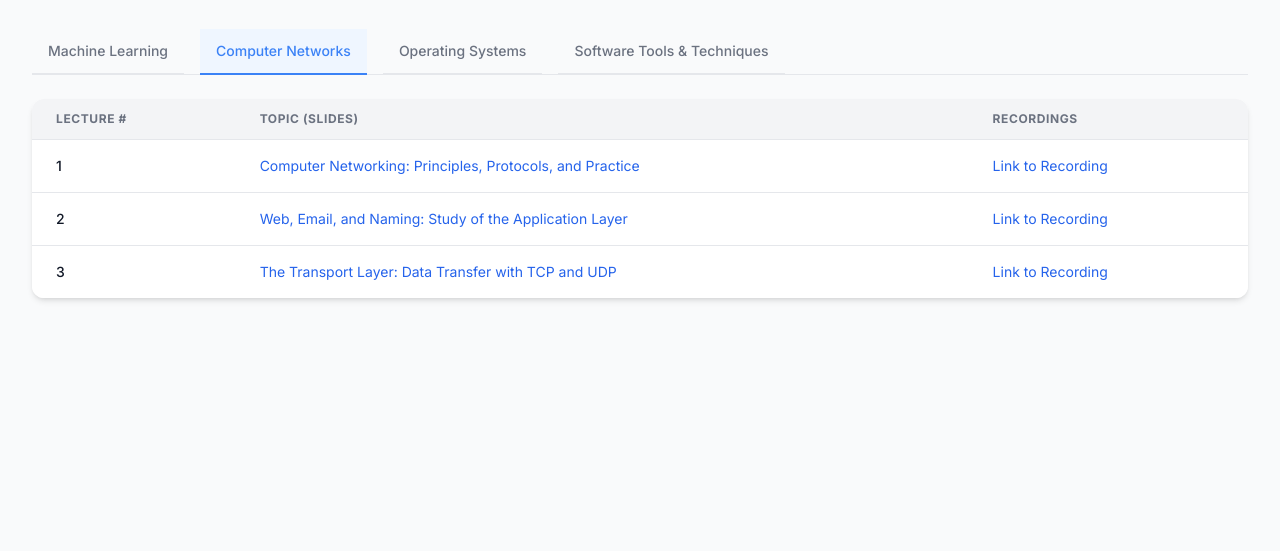
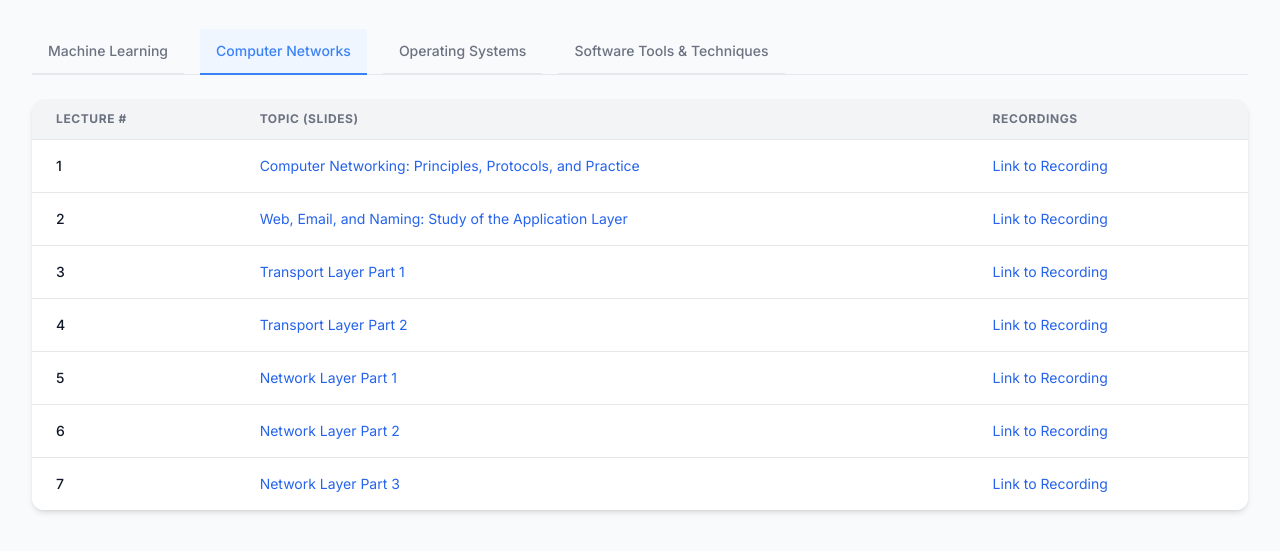
Before and after one commit to ps-keerthana/CourseVault, a plain HTML site: page index.html in a window 1280 px wide. Both pictures are taken after a click on the button "Computer Networks". Shown: the part 111-662 px from the top of the page. Drawn offline with nearby package versions, Linux system fonts and the light colour scheme.

Commit message:
Update index.html

```diff
--- a/index.html
+++ b/index.html
@@ -291,9 +291,30 @@
                             </tr>
                             <tr>
                                 <td class="px-6 py-4 whitespace-nowrap font-medium text-gray-900">3</td>
-                                <td class="px-6 py-4"><a href="https://github.com/ps-keerthana/COURSE_WORKS/blob/main/Computer_Networks/Lec_Slides/CS331_TranportLayer_Lec13-15.pdf" class="text-blue-600 hover:underline" target="_blank" rel="noopener noreferrer">The Transport Layer: Data Transfer with TCP and UDP</a></td>
+                                <td class="px-6 py-4"><a href="https://github.com/ps-keerthana/COURSE_WORKS/blob/main/Computer_Networks/Lec_Slides/CS331_TranportLayer_Lec13-15.pdf" class="text-blue-600 hover:underline" target="_blank" rel="noopener noreferrer">Transport Layer Part 1</a></td>
                                 <td class="px-6 py-4"><a href="#" class="text-blue-600 hover:underline">Link to Recording</a></td>
                             </tr>
+                            <tr>
+                                <td class="px-6 py-4 whitespace-nowrap font-medium text-gray-900">4</td>
+                                <td class="px-6 py-4"><a href="https://github.com/ps-keerthana/COURSE_WORKS/blob/main/Computer_Networks/Lec_Slides/CS331_TranportLayer_Lec16-20.pdf" class="text-blue-600 hover:underline" target="_blank" rel="noopener noreferrer">Transport Layer Part 2</a></td>
+                                <td class="px-6 py-4"><a href="#" class="text-blue-600 hover:underline">Link to Recording</a></td>
+                            </tr>
+                            <tr>
+                                <td class="px-6 py-4 whitespace-nowrap font-medium text-gray-900">5</td>
+                                <td class="px-6 py-4"><a href="https://github.com/ps-keerthana/COURSE_WORKS/blob/main/Computer_Networks/Lec_Slides/CS331-Network%20Layer-Part1.pdf" class="text-blue-600 hover:underline" target="_blank" rel="noopener noreferrer">Network Layer Part 1</a></td>
+                                <td class="px-6 py-4"><a href="#" class="text-blue-600 hover:underline">Link to Recording</a></td>
+                            </tr>
+                            <tr>
+                                <td class="px-6 py-4 whitespace-nowrap font-medium text-gray-900">6</td>
+                                <td class="px-6 py-4"><a href="https://github.com/ps-keerthana/COURSE_WORKS/blob/main/Computer_Networks/Lec_Slides/CS331-Network%20Layer-Part2.pdf" class="text-blue-600 hover:underline" target="_blank" rel="noopener noreferrer">Network Layer Part 2</a></td>
+                                <td class="px-6 py-4"><a href="#" class="text-blue-600 hover:underline">Link to Recording</a></td>
+                            </tr>
+                            <tr>
+                                <td class="px-6 py-4 whitespace-nowrap font-medium text-gray-900">7</td>
+                                <td class="px-6 py-4"><a href="https://github.com/ps-keerthana/COURSE_WORKS/blob/main/Computer_Networks/Lec_Slides/CS331-Network%20Layer-Part3.pdf" class="text-blue-600 hover:underline" target="_blank" rel="noopener noreferrer">Network Layer Part 3</a></td>
+                                <td class="px-6 py-4"><a href="#" class="text-blue-600 hover:underline">Link to Recording</a></td>
+                            </tr>
+
                         </tbody>
                     </table>
                 </div>
```
